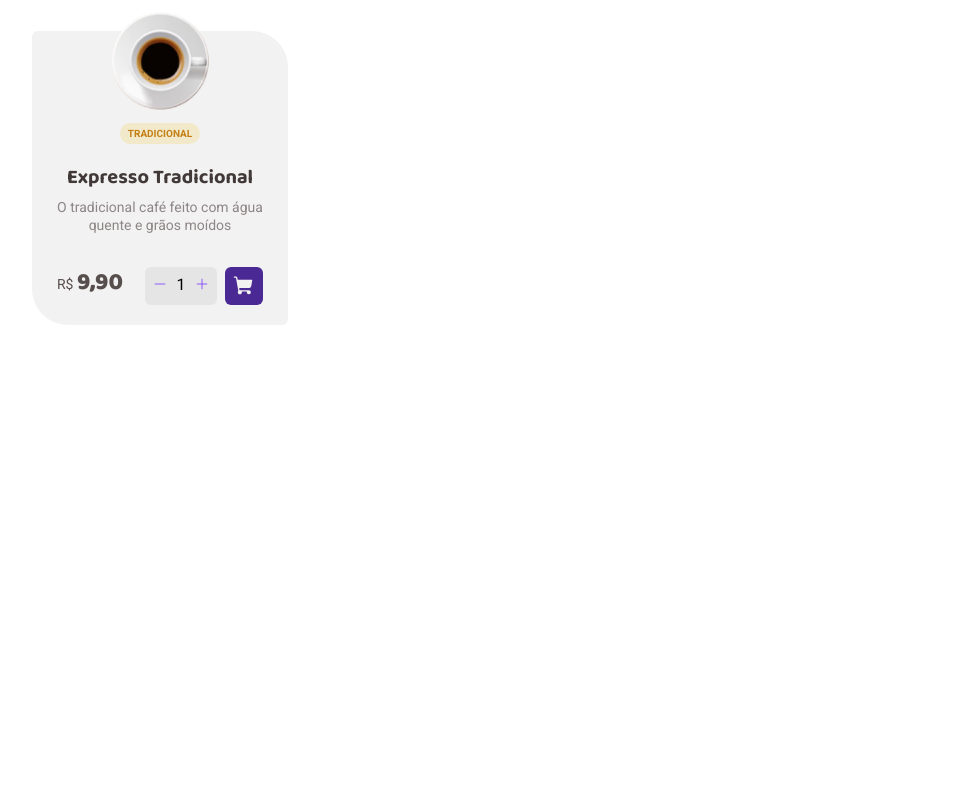
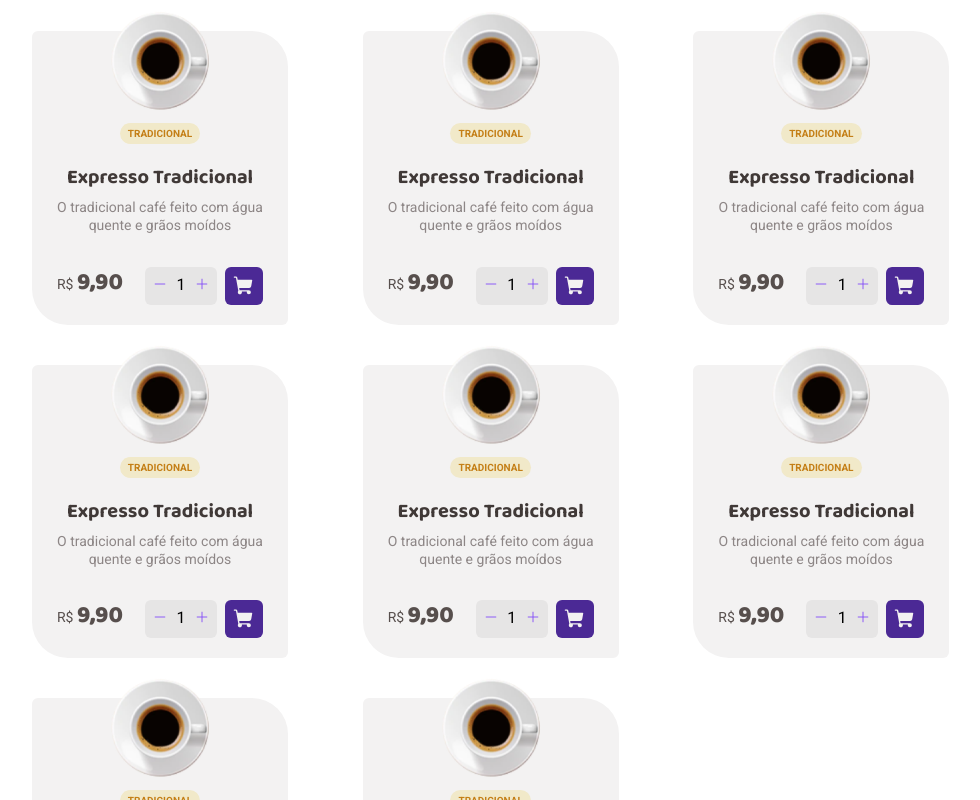
Before and after one commit to felipefss/ignite, a React (Vite) app in the folder 02-coffee-delivery/: page / in a window 1280 px wide. Shown: the part 960-1760 px from the top of the page, without its empty margins (128-1108 px from the left). Before the commit the page ends 1445 px from the top, so only its background shows below. Built offline with nearby package versions, Linux system fonts and the light colour scheme.

Commit message:
Add grid layout to coffee list.

```diff
--- a/02-coffee-delivery/src/pages/Main/components/CoffeeList/index.tsx
+++ b/02-coffee-delivery/src/pages/Main/components/CoffeeList/index.tsx
@@ -9,6 +9,13 @@
 
       <Styled.Cards>
         <Card />
+        <Card />
+        <Card />
+        <Card />
+        <Card />
+        <Card />
+        <Card />
+        <Card />
       </Styled.Cards>
     </Styled.ListContainer>
   );
--- a/02-coffee-delivery/src/pages/Main/components/CoffeeList/styles.ts
+++ b/02-coffee-delivery/src/pages/Main/components/CoffeeList/styles.ts
@@ -1,6 +1,8 @@
 import styled from "styled-components";
 
 export const ListContainer = styled.section`
+  display: flex;
+  flex-direction: column;
   padding: 2rem 10rem 10rem;
 `;
 
@@ -13,5 +15,7 @@
 `;
 
 export const Cards = styled.div`
-  display: flex;
+  display: grid;
+  grid-template-columns: repeat(auto-fit, minmax(256px, 1fr));
+  gap: 2.5rem 2rem;
 `;
```
